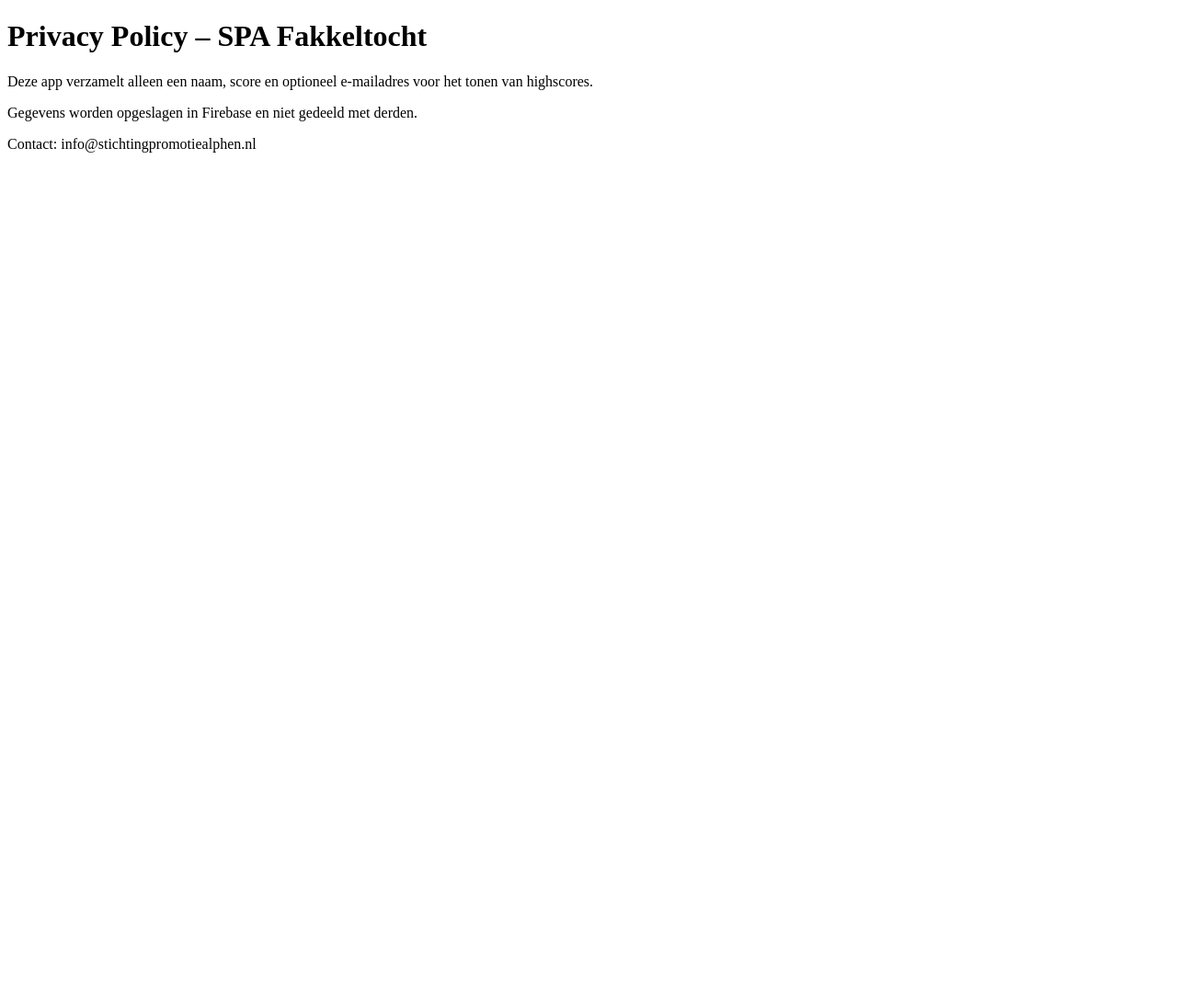
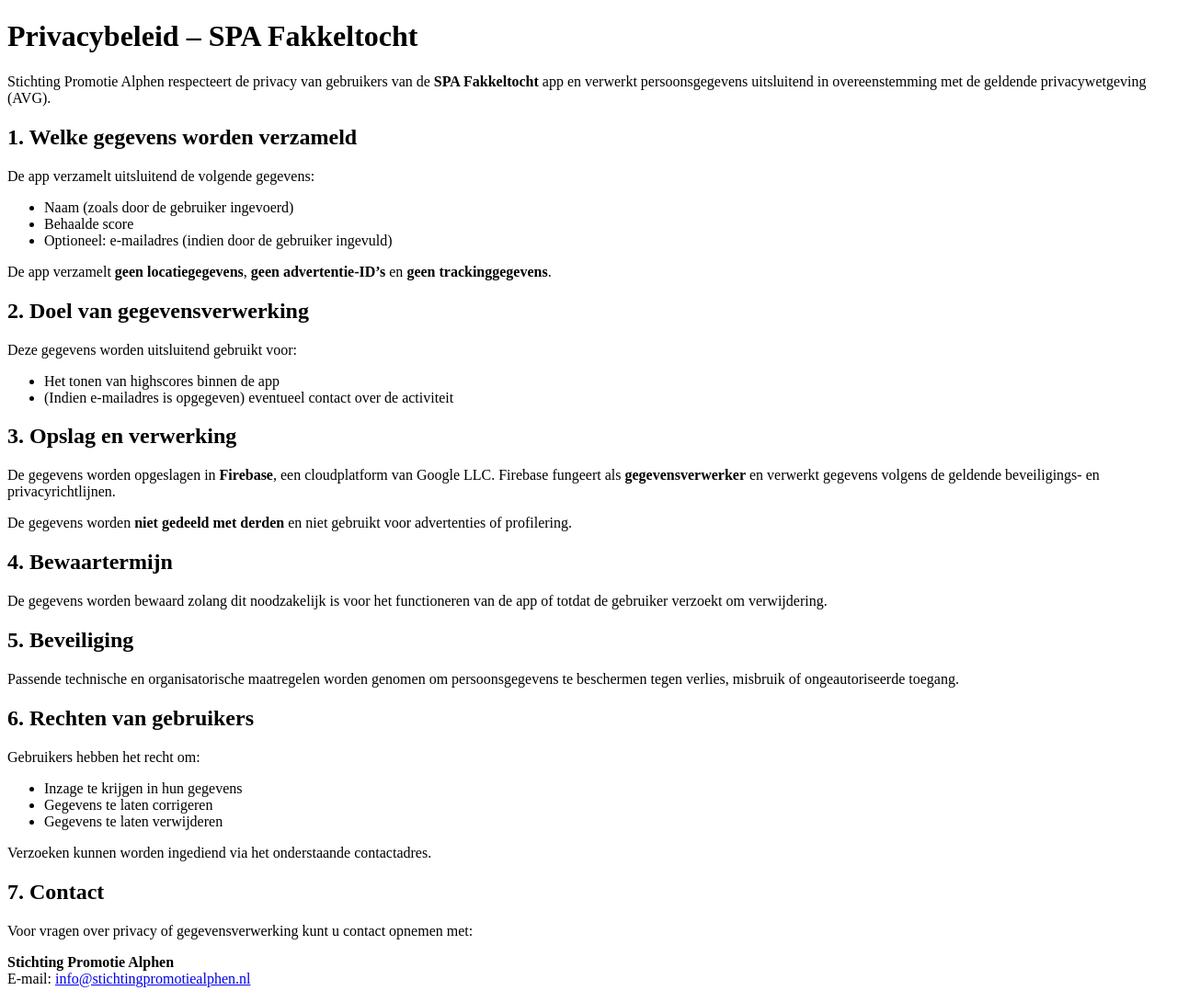
Before and after one commit to everthu/SPA, a plain HTML site: page privacy.html in a window 1280 px wide. Shown: the whole page at 92% size. Before the commit the page ends 800 px from the top, so only its background shows below. Drawn offline with Linux system fonts and the light colour scheme.

Commit message:
Update privacy.html to meet google guidelines

```diff
--- a/privacy.html
+++ b/privacy.html
@@ -1,23 +1,54 @@
 <!DOCTYPE html>
 <html lang="nl">
 <head>
-  <meta charset="UTF-8">
-  <title>Privacy Policy</title>
+    <meta charset="UTF-8">
+    <meta name="viewport" content="width=device-width, initial-scale=1.0">
+    <title>Privacybeleid – SPA Fakkeltocht</title>
 </head>
 <body>
-  <h1>Privacy Policy – SPA Fakkeltocht</h1>
+    <h1>Privacybeleid – SPA Fakkeltocht</h1>
+    <p>Stichting Promotie Alphen respecteert de privacy van gebruikers van de <strong>SPA Fakkeltocht</strong> app en verwerkt persoonsgegevens uitsluitend in overeenstemming met de geldende privacywetgeving (AVG).</p>
 
-  <p>
-    Deze app verzamelt alleen een naam, score en optioneel e-mailadres
-    voor het tonen van highscores.
-  </p>
+    <h2>1. Welke gegevens worden verzameld</h2>
+    <p>De app verzamelt uitsluitend de volgende gegevens:</p>
+    <ul>
+        <li>Naam (zoals door de gebruiker ingevoerd)</li>
+        <li>Behaalde score</li>
+        <li>Optioneel: e-mailadres (indien door de gebruiker ingevuld)</li>
+    </ul>
+    <p>De app verzamelt <strong>geen locatiegegevens</strong>, <strong>geen advertentie-ID’s</strong> en <strong>geen trackinggegevens</strong>.</p>
 
-  <p>
-    Gegevens worden opgeslagen in Firebase en niet gedeeld met derden.
-  </p>
+    <h2>2. Doel van gegevensverwerking</h2>
+    <p>Deze gegevens worden uitsluitend gebruikt voor:</p>
+    <ul>
+        <li>Het tonen van highscores binnen de app</li>
+        <li>(Indien e-mailadres is opgegeven) eventueel contact over de activiteit</li>
+    </ul>
 
-  <p>
-    Contact: info@stichtingpromotiealphen.nl
-  </p>
+    <h2>3. Opslag en verwerking</h2>
+    <p>De gegevens worden opgeslagen in <strong>Firebase</strong>, een cloudplatform van Google LLC. Firebase fungeert als <strong>gegevensverwerker</strong> en verwerkt gegevens volgens de geldende beveiligings- en privacyrichtlijnen.</p>
+    <p>De gegevens worden <strong>niet gedeeld met derden</strong> en niet gebruikt voor advertenties of profilering.</p>
+
+    <h2>4. Bewaartermijn</h2>
+    <p>De gegevens worden bewaard zolang dit noodzakelijk is voor het functioneren van de app of totdat de gebruiker verzoekt om verwijdering.</p>
+
+    <h2>5. Beveiliging</h2>
+    <p>Passende technische en organisatorische maatregelen worden genomen om persoonsgegevens te beschermen tegen verlies, misbruik of ongeautoriseerde toegang.</p>
+
+    <h2>6. Rechten van gebruikers</h2>
+    <p>Gebruikers hebben het recht om:</p>
+    <ul>
+        <li>Inzage te krijgen in hun gegevens</li>
+        <li>Gegevens te laten corrigeren</li>
+        <li>Gegevens te laten verwijderen</li>
+    </ul>
+    <p>Verzoeken kunnen worden ingediend via het onderstaande contactadres.</p>
+
+    <h2>7. Contact</h2>
+    <p>Voor vragen over privacy of gegevensverwerking kunt u contact opnemen met:</p>
+    <p>
+        <strong>Stichting Promotie Alphen</strong><br>
+        E-mail: <a href="mailto:info@stichtingpromotiealphen.nl">info@stichtingpromotiealphen.nl</a>
+    </p>
 </body>
 </html>
```
